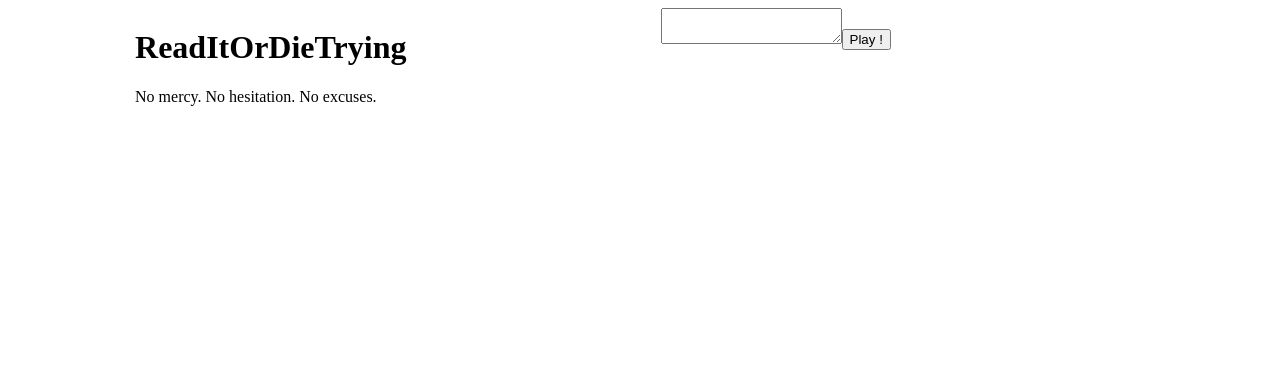
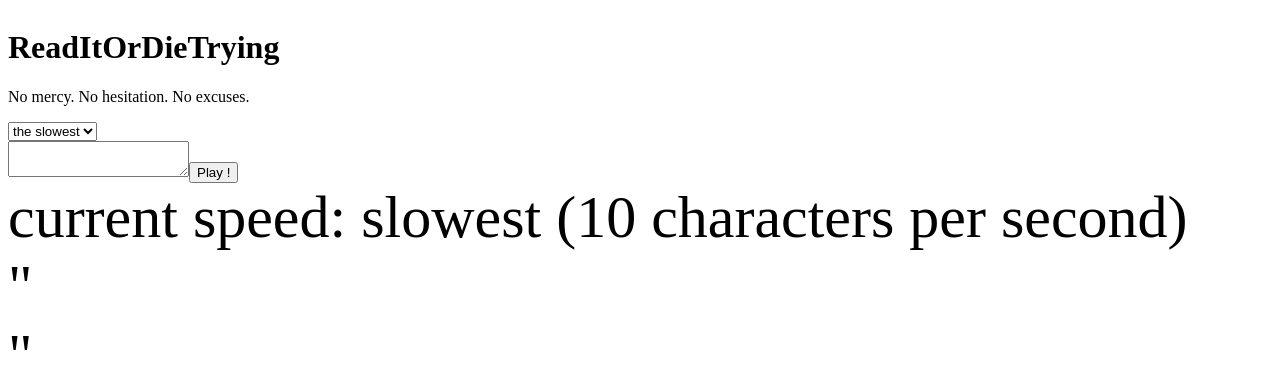
Before and after one commit to iLLoReal/ReadItOrDieTrying, a React (Vite) app: page / in a window 1280 px wide. Shown: the top 388 px of the page. Built offline with nearby package versions, Linux system fonts and the light colour scheme.

Commit message:
feat: ajout select pour choisir une vitesse de lecture

```diff
--- a/src/App.tsx
+++ b/src/App.tsx
@@ -5,13 +5,32 @@ import {useState} from "react";
 export const App = () => {
   const [currentText, setCurrentText] = useState('');
   const [shouldPlay, setShouldPlay] = useState(false);
-
+  const map = { slowest: 10, reallySlow: 20, slow: 30, medium: 40, fast: 60, reallyFast: 70, fastest: 80 };
+  const [timeBetweenReads, setTimebetweenReads] = useState(map.slowest);
+  const entry = Object.entries(map).find(
+      ([, val]) => val === timeBetweenReads
+  );
     return (
       <div style={{
         display: 'flex',
+        flexDirection: 'column',
         justifyContent: 'space-around'
       }}>
+        <div>
       <Header />
+          <select onChange={(e: React.ChangeEvent<HTMLSelectElement>) => {
+            const value = map[e.target.value as keyof typeof map];
+            if (value) setTimebetweenReads(value)
+          }}>
+            <option value={'slowest'}>the slowest</option>
+            <option value={'reallySlow'}>really slow</option>
+            <option value={'slow'}>slow</option>
+            <option value={'medium'}>normal</option>
+            <option value={'fast'}>fast</option>
+            <option value={'reallyFast'}>really fast</option>
+            <option value={'fastest'}>the fastest</option>
+          </select>
+        </div>
         <div>
           <textarea onBlur={(e) => setCurrentText(() => e.target.value)}>
 
@@ -25,11 +44,19 @@ export const App = () => {
           </button>
 
         </div>
+        <div style={{fontSize: 60}}>
+          current speed: {entry ? (
+              <>
+            {entry[0]} ({entry[1]} characters per second)
+              </>
+          ) : <>Please choose a speed</>
+        }
         <Reader
           text={currentText}
-          timeBetweenReads={70}
+          timeBetweenReads={timeBetweenReads}
           manualPlay={shouldPlay}
         />
+        </div>
 
       </div>
     )
--- a/src/components/Reader.tsx
+++ b/src/components/Reader.tsx
@@ -24,8 +24,12 @@ export const Reader = (
   }, [indexTextToDisplay]);
 
   return (
-    <div style={{display: 'flex', flexDirection: 'row' }}>
+    <div style={{display: 'flex', flexDirection: 'column' }}>
+      "
+      <div style={{marginLeft: 100}}>
       {splittedText[indexTextToDisplay]}
+      </div>
+      "
     </div>
   )
 
```
